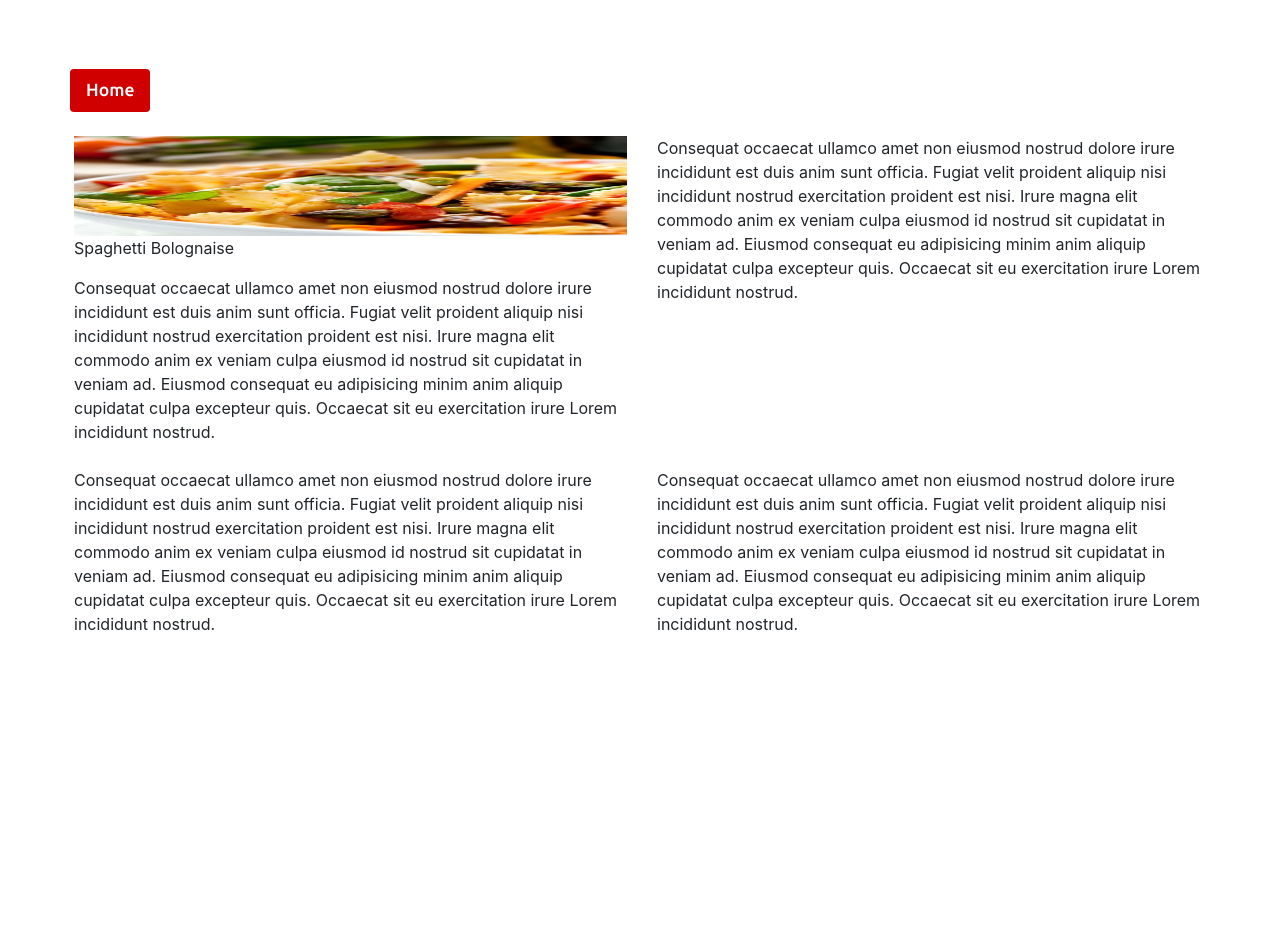
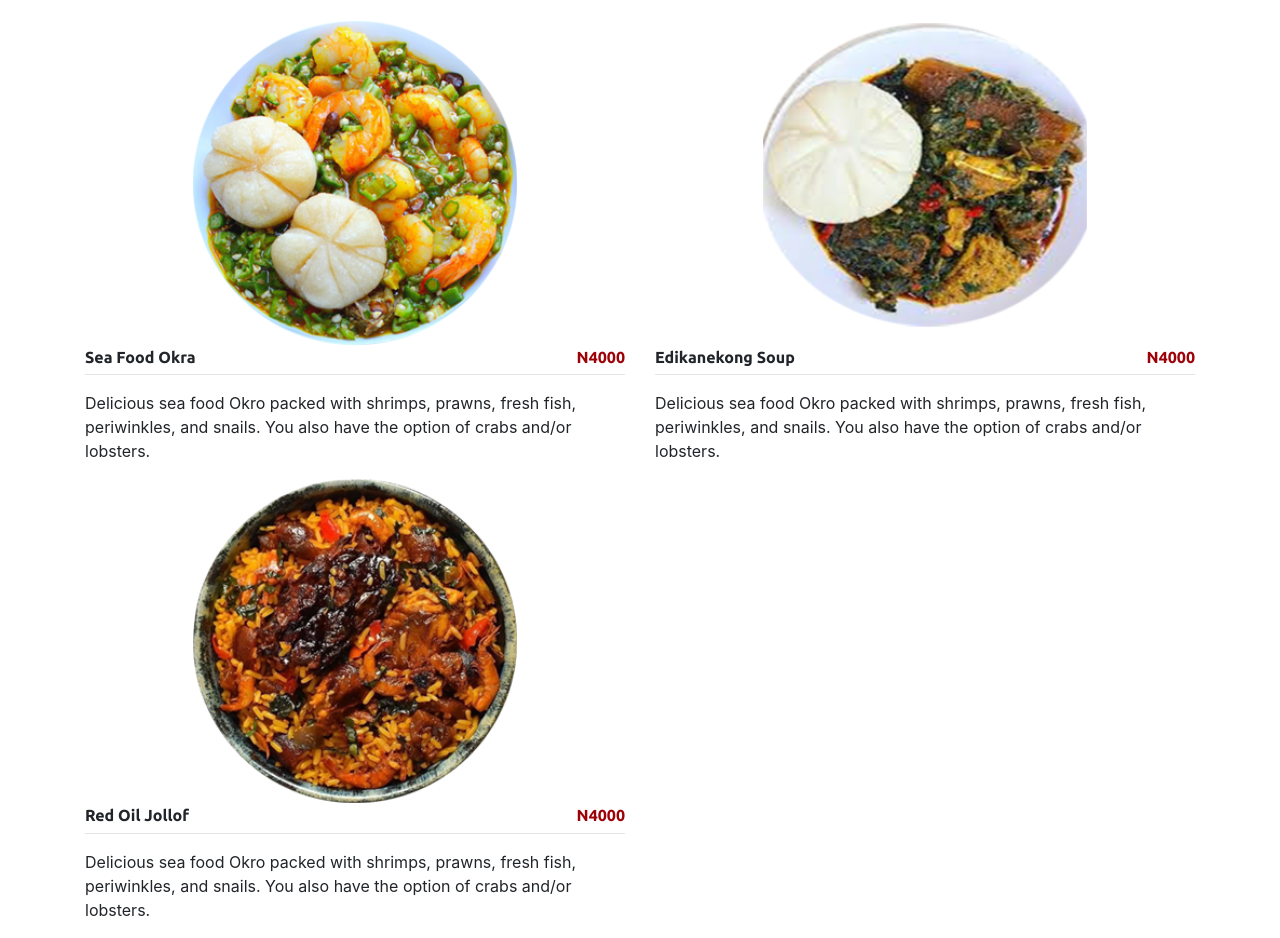
Before and after one commit to deftstrokes86/Food-Hive-Website, a website: page src/index.html in a window 1280 px wide. Shown: the part 1940-2878 px from the top of the page. Before the commit the page ends 2600 px from the top, so only its background shows below. Drawn offline with nearby package versions, Linux system fonts and the light colour scheme; a web font is replaced by a local one.

Commit message:
added the slider usinf slick.js and the cards column for the menu

```diff
--- a/src/css/style.css
+++ b/src/css/style.css
@@ -1,7 +1,17 @@
 body{
   box-sizing: border-box;
   text-rendering: optimizeLegibility;
+  padding: 0;
+  margin: 0;
 }
+/* All rows from Bootstrap containing images seem to have some extra margins coming from the right so this is intended to correct that */
+
+/*
+.rowWithImage{
+  margin-left: 8%;
+}
+*/
+
 
 .navee{
 
@@ -128,28 +138,29 @@ img{
 }
 
 /* Slider */
+
 .sliderImage{
   padding: 10px 60px;
+}
 
-}
 
 .sliderWrapper{
   background-image: url('../assets/bg_wood.jpg');
   opacity: 1;
 }
 
-.sliderSection{
+.menuSlider{
   display: flex;
   flex-wrap: wrap;
-
 }
 
-.sliderSection > [class*='col-']{
+.menuSlider > [class*='col-']{
   display: flex;
   flex-direction: column;
 }
 
-.sliderSection {
+
+.menuSlider {
   display: -webkit-box;
   display: -webkit-flex;
   display: -ms-flexbox;
@@ -159,7 +170,7 @@ img{
   flex-wrap: wrap;
 }
 
-.sliderSection > [class*='col-'] {
+.menuSlider > [class*='col-'] {
   display: -webkit-box;
   display: -webkit-flex;
   display: -ms-flexbox;
@@ -176,8 +187,6 @@ img{
   font-family: 'Ubuntu', sans-serif;
   font-weight: 500;
   font-size: 1.3em;
-
-
 }
 
 .sliderDescription, .sliderItemPrice{
@@ -216,3 +225,38 @@ img{
   font-family: 'Ubuntu',
   sans-serif;
 }
+
+/* Cards Tab */
+
+img.cardImage{
+  width: 60%;
+  display: block;
+  margin-left: auto;
+  margin-right: auto;
+
+}
+
+.tabDetails{
+  display: flex;
+  flex-wrap: wrap;
+  justify-content: space-between;
+}
+
+
+.lineMargin{
+  margin-top: -2%;
+}
+
+
+.tab-price{
+  color: #9d0208;
+  font-weight: bolder;
+  font-family: 'Ubuntu',
+  sans-serif;
+}
+
+.tabName{
+  font-weight: bolder;
+  font-family: 'Ubuntu',
+  sans-serif;
+}
--- a/src/index.html
+++ b/src/index.html
@@ -14,6 +14,7 @@
 <title>Food Hive Website</title>
 </head>
 <body>
+
 <!--Navbar -->
 <nav class=" navee nav-pills navbar navbar-expand-lg">
   <a class="navbar-brand" href="#">FoodHive</a>
@@ -29,7 +30,7 @@
     </ul>
   </div>
 </nav>
-<!--/.Navbar -->
+<!-- End Of Navbar -->
 
 <!-- Header -->
 <div class="header">
@@ -62,6 +63,9 @@
 
   </div>
 </div>
+<!-- End Of First Div (Intro) -->
+
+
 <!-- Slider -->
 <div class="container-fluid sliderWrapper">
   <div class="container">
@@ -71,7 +75,7 @@
     <p class="sliderLead lead text-white text-center">
       Some of our mouthwatering offerings
     </p>
-  <div class="row sliderSection">
+  <div class="row menuSlider rowWithImage">
     <div class="sliderItem text-center">
       <img src="../src/assets/efo.png" class="sliderImage" alt="Efo Soup">
       <p class="sliderItemName">Efo Riro</p>
@@ -106,7 +110,7 @@
       <img src="../src/assets/seafood.png" class="sliderImage" alt="Okro Soup">
       <p class="sliderItemName">Sea Food Okro</p>
       <p class="sliderDescription">
-        Delicious sea food Okro packed with shrimps, prawns, fresh fish, and snails. You also have the option of crabs and meat products.
+        Delicious sea food Okro packed with shrimps, prawns, fresh fish, periwinkles, and snails. You also have the option of crabs and/or lobsters.
       </p>
       <p class="sliderItemPrice">N3500</p>
       <button class="sliderButton">Go to Cart</button>
@@ -114,47 +118,55 @@
     </div>
   </div>
 </div>
+<!-- End Of Slider-->
+
 <!-- Cards -->
 <div class="container">
-  <div class="row">
-    <ul class="nav nav-pills mb-3 mt-5" id="pills-tab" role="tablist">
-  <li class="nav-item">
-    <a class="nav-link active" id="pills-home-tab" data-toggle="pill" href="#pills-home" role="tab"
-      aria-controls="pills-home" aria-selected="true">Home</a>
-  </li>
-  <li class="nav-item">
-    <a class="nav-link" id="pills-profile-tab" data-toggle="pill" href="#pills-profile" role="tab"
-      aria-controls="pills-profile" aria-selected="false">Profile</a>
-  </li>
-  <li class="nav-item">
-    <a class="nav-link" id="pills-contact-tab" data-toggle="pill" href="#pills-contact" role="tab"
-      aria-controls="pills-contact" aria-selected="false">Contact</a>
-  </li>
-</ul>
-<div class="tab-content pt-2 pl-1" id="pills-tabContent">
-  <div class="tab-pane fade show active" id="pills-home" role="tabpanel" aria-labelledby="pills-home-tab">
-    <div class="row row-cols-1 row-cols-md-2">
-   <div class="col col-12 col-md-6 mb-4">
-     <img src="../src/assets/menu-item-1-370x370.jpg" alt="first-item" width="100px" height="100px">
-     <p class="menuItemDescription">Spaghetti Bolognaise</p>
-      Consequat occaecat ullamco amet non eiusmod nostrud dolore irure incididunt est duis anim sunt officia. Fugiat velit proident aliquip nisi incididunt nostrud exercitation proident est nisi. Irure magna elit commodo anim ex veniam culpa eiusmod id nostrud sit cupidatat in veniam ad. Eiusmod consequat eu adipisicing minim anim aliquip cupidatat culpa excepteur quis. Occaecat sit eu exercitation irure Lorem incididunt nostrud.
-   </div>
-   <div class="col mb-4">
-     Consequat occaecat ullamco amet non eiusmod nostrud dolore irure incididunt est duis anim sunt officia. Fugiat velit proident aliquip nisi incididunt nostrud exercitation proident est nisi. Irure magna elit commodo anim ex veniam culpa eiusmod id nostrud sit cupidatat in veniam ad. Eiusmod consequat eu adipisicing minim anim aliquip cupidatat culpa excepteur quis. Occaecat sit eu exercitation irure Lorem incididunt nostrud.
-   </div>
-   <div class="col mb-4">
-      Consequat occaecat ullamco amet non eiusmod nostrud dolore irure incididunt est duis anim sunt officia. Fugiat velit proident aliquip nisi incididunt nostrud exercitation proident est nisi. Irure magna elit commodo anim ex veniam culpa eiusmod id nostrud sit cupidatat in veniam ad. Eiusmod consequat eu adipisicing minim anim aliquip cupidatat culpa excepteur quis. Occaecat sit eu exercitation irure Lorem incididunt nostrud.
-   </div>
-   <div class="col mb-4">
-     Consequat occaecat ullamco amet non eiusmod nostrud dolore irure incididunt est duis anim sunt officia. Fugiat velit proident aliquip nisi incididunt nostrud exercitation proident est nisi. Irure magna elit commodo anim ex veniam culpa eiusmod id nostrud sit cupidatat in veniam ad. Eiusmod consequat eu adipisicing minim anim aliquip cupidatat culpa excepteur quis. Occaecat sit eu exercitation irure Lorem incididunt nostrud.
-   </div>
-   </div>
-  </div>
-  <div class="tab-pane fade" id="pills-profile" role="tabpanel" aria-labelledby="pills-profile-tab">Consequat occaecat ullamco amet non eiusmod nostrud dolore irure incididunt est duis anim sunt officia. Fugiat velit proident aliquip nisi incididunt nostrud exercitation proident est nisi. Irure magna elit commodo anim ex veniam culpa eiusmod id nostrud sit cupidatat in veniam ad. Eiusmod consequat eu adipisicing minim anim aliquip cupidatat culpa excepteur quis. Occaecat sit eu exercitation irure Lorem incididunt nostrud.
-  </div>
-  <div class="tab-pane fade" id="pills-contact" role="tabpanel" aria-labelledby="pills-contact-tab">Consequat occaecat ullamco amet non eiusmod nostrud dolore irure incididunt est duis anim sunt officia. Fugiat velit proident aliquip nisi incididunt nostrud exercitation proident est nisi. Irure magna elit commodo anim ex veniam culpa eiusmod id nostrud sit cupidatat in veniam ad. Eiusmod consequat eu adipisicing minim anim aliquip cupidatat culpa excepteur quis. Occaecat sit eu exercitation irure Lorem incididunt nostrud.
+  <div class="row rowWithImage">
+    <div class="col-md-4 col-lg-6">
+      <img src="../src/assets/seafood.png" class="cardImage" alt="Okro Soup">
+      <div class="tabDetails">
+        <p class="tabName">Sea Food Okra</p>
+        <p class="tab-price">N4000</p>
+      </div>
+      <hr class="lineMargin">
+      <div class="tabText">
+        <p class="tabParagraph">
+          Delicious sea food Okro packed with shrimps, prawns, fresh fish, periwinkles, and snails.  You also have the option of crabs and/or lobsters.
+        </p>
+      </div>
+    </div>
+    <div class="col-md-4 col-lg-6">
+      <img src="../src/assets/rice22.png" class="cardImage" alt="Edikanekong Soup">
+      <div class="tabDetails">
+        <p class="tabName">Edikanekong Soup</p>
+        <p class="tab-price">N4000</p>
+      </div>
+      <hr class="lineMargin">
+      <div class="tabText">
+        <p class="tabParagraph">
+          Delicious sea food Okro packed with shrimps, prawns, fresh fish, periwinkles, and snails.  You also have the option of crabs and/or lobsters.
+        </p>
+      </div>
+    </div>
+
   </div>
 </div>
+<div class="container">
+  <div class="row rowWithImage">
+    <div class="col-md-4 col-lg-6">
+      <img src="../src/assets/joll.png" class="cardImage" alt="Red Oil Jollof">
+      <div class="tabDetails">
+        <p class="tabName">Red Oil Jollof</p>
+        <p class="tab-price">N4000</p>
+      </div>
+      <hr class="lineMargin">
+      <div class="tabText">
+        <p class="tabParagraph">
+          Delicious sea food Okro packed with shrimps, prawns, fresh fish, periwinkles, and snails.  You also have the option of crabs and/or lobsters.
+        </p>
+      </div>
+    </div>
   </div>
 </div>
 
--- a/src/js/sliderScript.js
+++ b/src/js/sliderScript.js
@@ -1,6 +1,6 @@
 
 $(document).ready(function(){
-  $('.sliderSection').slick({
+  $('.menuSlider').slick({
     slidesToShow: 3,
     slidesToScroll: 3,
     autoplay: true,
```
